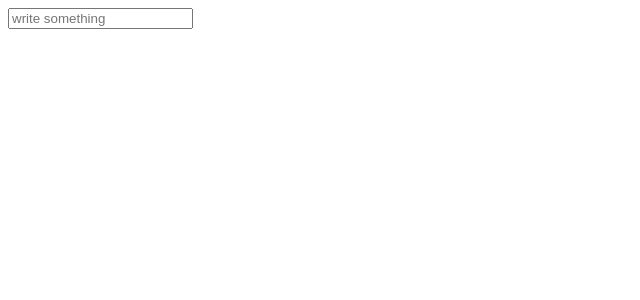
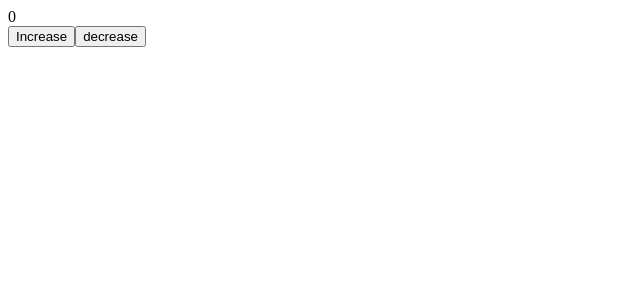
Before and after one commit to Arpit-voice/learning-react2, a React (Vite) app: page / in a window 1280 px wide. Shown: the top 300 px of the page, without its empty margins (0-640 px from the left). Built offline with nearby package versions, Linux system fonts and the light colour scheme.

Commit message:
before Recoil era

```diff
--- a/src/App.tsx
+++ b/src/App.tsx
@@ -1,17 +1,40 @@
 import { useEffect, useRef, useState } from 'react'
-import useDebounce from './hooks/use-debounce';
+
 
 function App() {
-    const InputChangeFn = useDebounce(()=>{
-    fetch("api.amazon.com/search/") /// do something
-    },500)
+
 
   return <>
-  <input type="text" placeholder='write something' onChange={InputChangeFn}></input>
+    <Counter/>
   </>
 }
 
+function Counter(){
+  const [count,setCount] = useState(0)
 
+  ///obselete re-rendering of all elements
+  return <div>
+    <CurrentCounter count= {count}/>
+    <Increase setCount= {setCount}/>
+    <Decrease setCount= {setCount}/>
+  </div>
+}
+
+function CurrentCounter({count}){
+    return <div>
+      {count}
+    </div>
+}
+function Increase({setCount}){
+  return <>
+  <button onClick={()=> {setCount(curr => curr + 1)}}>Increase</button>
+  </>
+}
+function Decrease({setCount}){
+  return <>
+  <button onClick={()=> {setCount(curr => curr -1)}}>decrease</button>
+  </>
+}
 export default App
 
 
```
